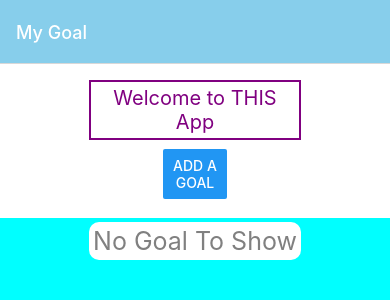
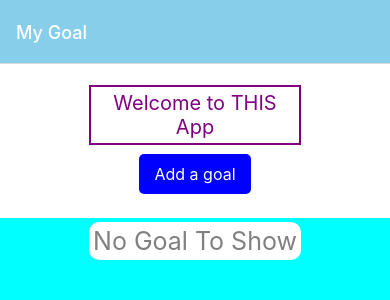
Before and after one commit to Spec-DY/react-native-project, a React Native app: screen /Home in a window 390 px wide. Shown: the top 300 px of the page. Built offline with nearby package versions, Linux system fonts and the light colour scheme.

Commit message:
update delete and addGoal to pressableButton

```diff
--- a/components/GoalItem.js
+++ b/components/GoalItem.js
@@ -1,5 +1,6 @@
 import {View, Text, StyleSheet, Button, Pressable} from "react-native";
 import { useNavigation } from "@react-navigation/native";
+import PressableButton from "./PressableButton";
 
 const GoalItem=({goal, onDelete}) => {
     console.log(goal)
@@ -20,16 +21,12 @@ const GoalItem=({goal, onDelete}) => {
       >
       <Text style={styles.goalText}>{goal.text}</Text>
       <View style={{ margin: 5 }} />
-      <Pressable
-        style={({ pressed }) => [
-          styles.deleteButton,
-          pressed && styles.pressedDeleteButton
-        ]}
-        onPress={() => onDelete(goal.id)}
-        android_ripple={{ color: "red" }}
-      >
-        <Text style={styles.deleteText}>X</Text>
-      </Pressable>
+
+        <PressableButton
+          title="X"
+          onPress={() => onDelete(goal.id)}
+          style={styles.deleteButton}
+        />
     </Pressable>
   );
 };
@@ -60,6 +57,7 @@ const styles = StyleSheet.create({
     deleteButton: {
       padding: 5,
       borderRadius: 5,
+      backgroundColor:'red'
     }
   });
 
--- a/components/Home.js
+++ b/components/Home.js
@@ -4,6 +4,7 @@ import Header from "./Header.js";
 import { useState } from 'react';
 import Input from "./Input.js";
 import GoalItem from './GoalItem.js';
+import PressableButton from './PressableButton.js';
 
 
 export default function Home({navigation}) {
@@ -69,9 +70,12 @@ export default function Home({navigation}) {
         <Header name = "THIS App" />
         <StatusBar style="auto" />
 
-        <View style={styles.button}>
-          <Button title="Add a goal" onPress={handleModalVisibility} />
-        </View>
+        <PressableButton
+          title="Add a goal"
+          onPress={handleModalVisibility}
+          style={styles.addGoal}
+        />
+
       </View>
 
       <Input  autoFocus={true}
@@ -135,9 +139,11 @@ const styles = StyleSheet.create({
     marginTop: "2%",
     padding:5,
   },
-  button: {
-    width: '30%',
-    margin: "2%"
+  addGoal: {
+    margin: "2%",
+    paddingHorizontal: 15,
+    paddingVertical: 10,
+    color:'red'
   },
   goalItem: {
     borderRadius:10,
--- /dev/null
+++ b/components/PressableButton.js
@@ -0,0 +1,38 @@
+import React from 'react';
+import { Pressable, Text, StyleSheet } from 'react-native';
+
+const PressableButton = ({ onPress, title, style }) => {
+  return (
+    <Pressable
+      style={({ pressed }) => [
+        styles.button,
+        style,
+        pressed && styles.pressedButton
+      ]}
+      onPress={onPress}
+      android_ripple={{ color: 'lightgray' }}
+    >
+      <Text style={styles.buttonText}>{title}</Text>
+    </Pressable>
+  );
+};
+
+const styles = StyleSheet.create({
+  button: {
+    paddingVertical: 5,
+    paddingHorizontal: 10,
+    backgroundColor: 'blue',
+    borderRadius: 5,
+    alignItems: 'center',
+    justifyContent: 'center',
+  },
+  buttonText: {
+    color: 'white',
+    fontSize: 16,
+  },
+  pressedButton: {
+    backgroundColor: 'dodgerblue'
+  },
+});
+
+export default PressableButton;
```
